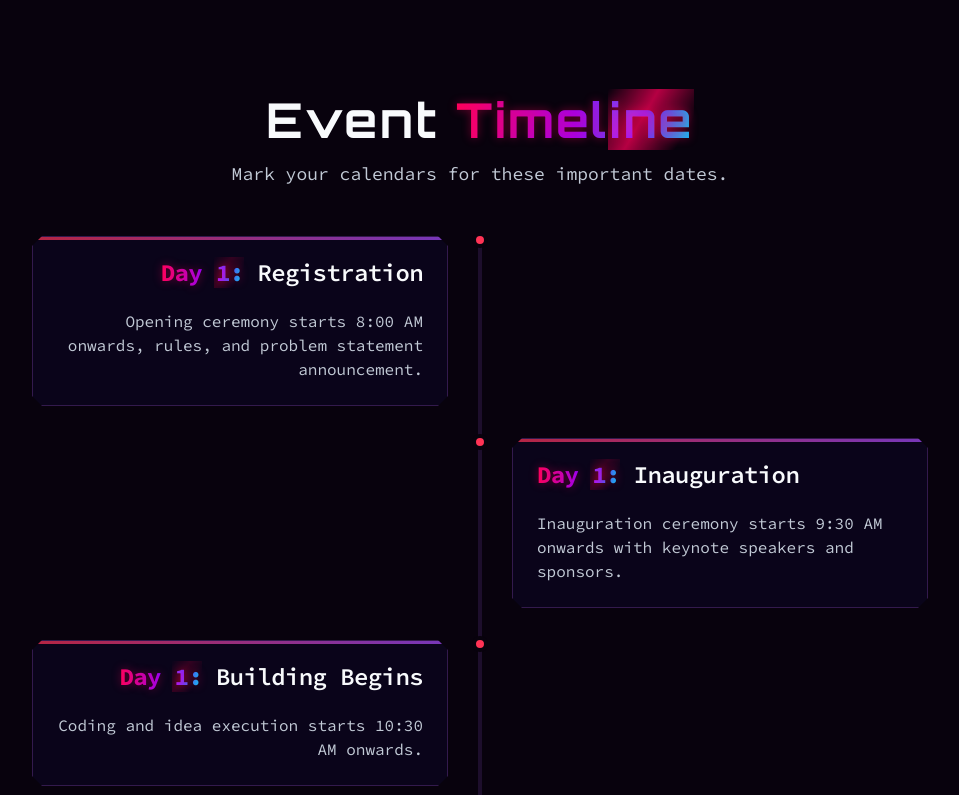
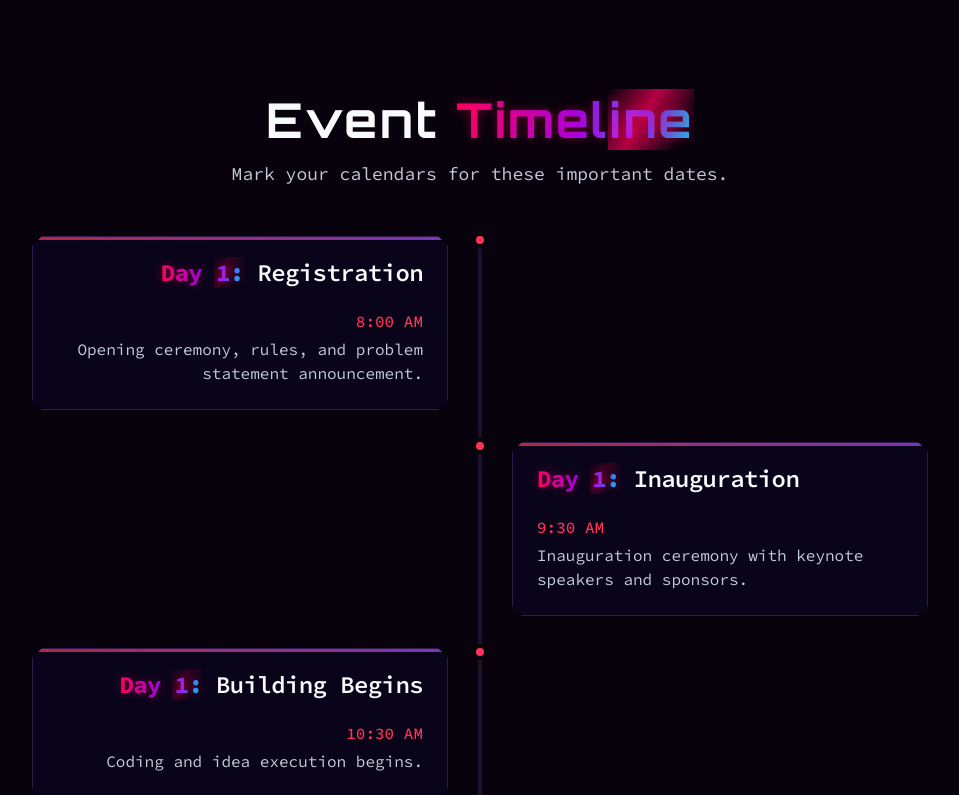
Before and after one commit to pathan-07/Hackhertz2.0, a Next.js app: page / in a window 1280 px wide. Shown: the part 2000-2795 px from the top of the page, without its empty margins (160-1119 px from the left). Built offline with nearby package versions, Linux system fonts and the light colour scheme.

Commit message:
fixed timeline

```diff
--- a/src/components/digital-wireframe-head-client.tsx
+++ b/src/components/digital-wireframe-head-client.tsx
@@ -75,28 +75,7 @@ const WireframeHeadCanvas = () => {
       // Draw facial features as circuit-like patterns
       drawCircuitPatterns(ctx, centerX, centerY, time);
 
-      // Draw neon circle around the head like in the image
-      ctx.beginPath();
-      ctx.strokeStyle = '#ff005a';
-      ctx.lineWidth = 4;
-      ctx.globalAlpha = 0.9;
-      ctx.arc(centerX, centerY, 240, 0, Math.PI * 2);
-      ctx.stroke();
-
-      // Glow effect for the neon circle
-      ctx.beginPath();
-      ctx.strokeStyle = '#ff005a';
-      ctx.lineWidth = 2;
-      ctx.globalAlpha = 0.5;
-      ctx.arc(centerX, centerY, 244, 0, Math.PI * 2);
-      ctx.stroke();
-
-      ctx.beginPath();
-      ctx.strokeStyle = '#ff005a';
-      ctx.lineWidth = 1;
-      ctx.globalAlpha = 0.3;
-      ctx.arc(centerX, centerY, 248, 0, Math.PI * 2);
-      ctx.stroke();
+      // The red circles have been removed as requested
     };
 
     const drawCircuitPatterns = (ctx: CanvasRenderingContext2D, centerX: number, centerY: number, time: number) => {
--- a/src/components/sections/timeline-section.tsx
+++ b/src/components/sections/timeline-section.tsx
@@ -13,52 +13,62 @@ const timelineEvents = [
   {
     day: 'Day 1',
     title: 'Registration',
-    description: 'Opening ceremony starts 8:00 AM onwards, rules, and problem statement announcement.',
+    time: '8:00 AM',
+    description: 'Opening ceremony, rules, and problem statement announcement.',
   },
   {
     day: 'Day 1',
     title: 'Inauguration',
-    description: 'Inauguration ceremony starts 9:30 AM onwards with keynote speakers and sponsors.',
+    time: '9:30 AM',
+    description: 'Inauguration ceremony with keynote speakers and sponsors.',
   },
   {
     day: 'Day 1',
     title: 'Building Begins',
-    description: 'Coding and idea execution starts 10:30 AM onwards.',
+    time: '10:30 AM',
+    description: 'Coding and idea execution begins.',
   },
   {
     day: 'Day 1',
     title: 'Mid Evaluation',
-    description: 'Documentation round (PPT) starts at 5:00 PM onwards.',
+    time: '5:00 PM',
+    description: 'Documentation round (PPT).',
   },
   {
     day: 'Day 2',
     title: 'Final Evaluation',
-    description: 'Finalize projects and prepare video with github repo  starts at 8:00 AM onwards.',
+    time: '8:00 AM',
+    description: 'Finalize projects and prepare video with github repo.',
   },
   {
     day: 'Day 2',
     title: 'Semi-Finalist Declaration',
-    description: 'Selecting top 10 teams at 1:00 PM onwards.',
+    time: '1:00 PM',
+    description: 'Selecting top 10 teams.',
   },
   {
     day: 'Day 2',
     title: 'Presentation Round',
-    description: 'Presentation with the final project starts 1:30 PM onwards.',
-  },
-    {
-    day: 'Day 2',
-    title: 'Final Round',
-    description: 'Final Evalution starts 3:00 PM onwards.',
+    time: '1:30 PM',
+    description: 'Presentation with the final project.',
   },
   {
     day: 'Day 2',
-    title: 'Winner Decration',
-    description: 'Winners will declare & price distribution starts 3:30 PM onwards.',
+    title: 'Final Round',
+    time: '3:00 PM',
+    description: 'Final Evaluation.',
+  },
+  {
+    day: 'Day 2',
+    title: 'Winner Declaration',
+    time: '3:30 PM',
+    description: 'Winners will be declared & prize distribution.',
   },
   {
     day: 'Day 2',
     title: 'Wrapping Up',
-    description: 'Wrapping up everything at 4:00 PM onwards.',
+    time: '4:00 PM',
+    description: 'Wrapping up everything.',
   },
 ];
 
@@ -99,6 +109,9 @@ export function TimelineSection() {
                       </CardTitle>
                     </CardHeader>
                     <CardContent>
+                      <p className="text-primary font-medium mb-1">
+                        {event.time}
+                      </p>
                       <p className="text-muted-foreground">
                         {event.description}
                       </p>
```
